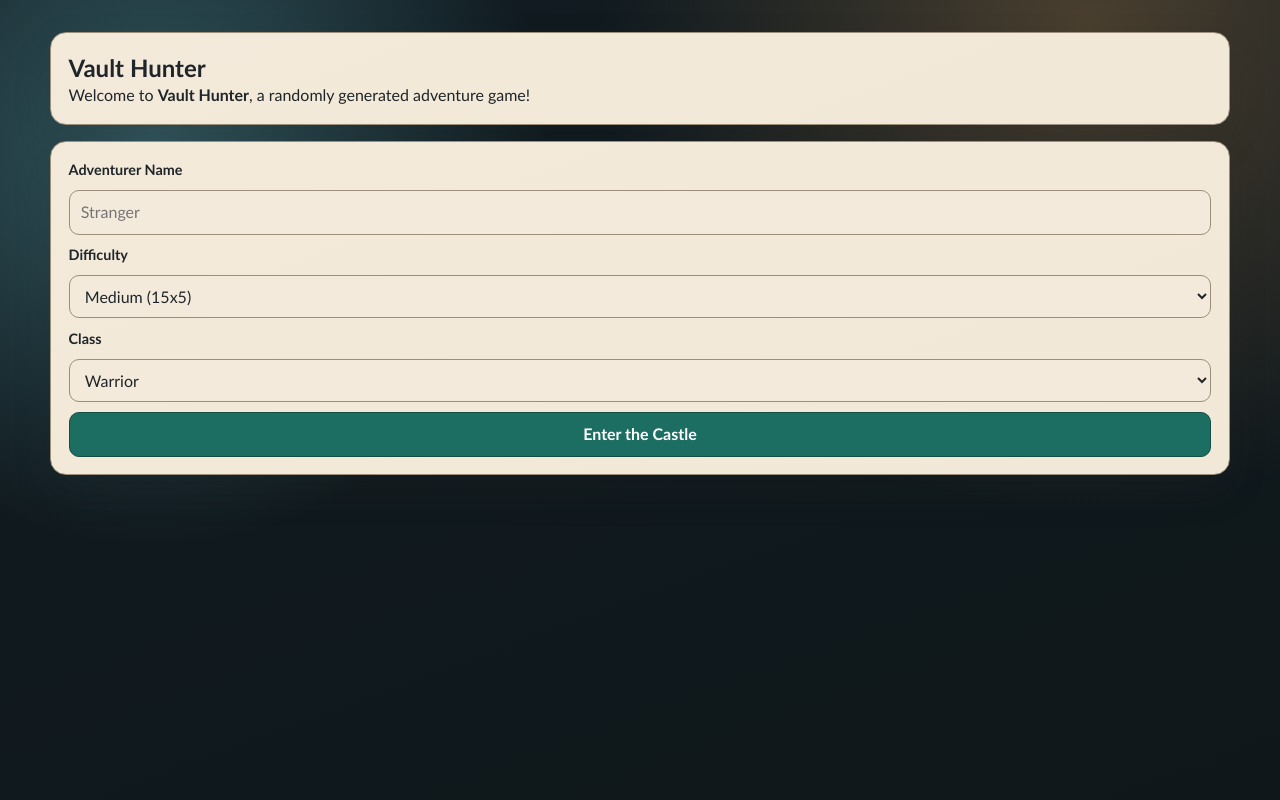
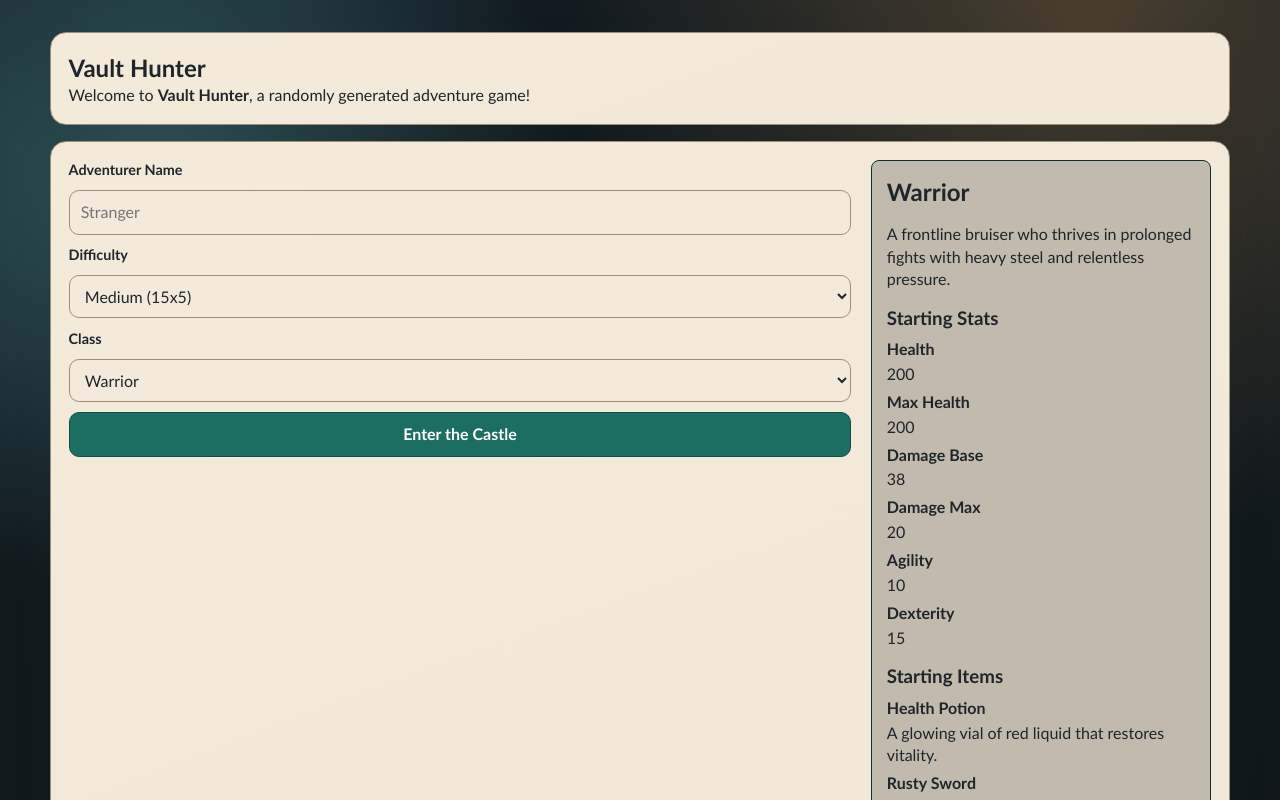
Before and after one commit to BoogleSmith/vault-hunter, a React (Vite) app: page / in a window 1280 px wide. Shown: the top 800 px of the page. Built offline with nearby package versions, Linux system fonts and the light colour scheme.

Commit message:
feat(ui): class description component on start

```diff
--- a/src/features/setup/SetupPage.css
+++ b/src/features/setup/SetupPage.css
@@ -2,7 +2,62 @@
   max-width: 55ch;
 }
 
-.setup form {
+.setup form.setup-form {
+  display: grid;
+  gap: 1rem;
+}
+
+.setup-form-fields {
   display: grid;
   gap: 0.65rem;
 }
+
+.setup-preview {
+  border: 1px solid color-mix(in srgb, var(--accent) 45%, black);
+  border-radius: 8px;
+  padding: 0.9rem;
+  background: color-mix(in srgb, var(--panel) 80%, black);
+  display: grid;
+  gap: 0.9rem;
+}
+
+.setup-preview h2,
+.setup-preview h3 {
+  margin: 0;
+}
+
+.setup-preview-summary {
+  margin: 0;
+  color: color-mix(in srgb, var(--text) 80%, white);
+}
+
+.setup-preview-section {
+  display: grid;
+  gap: 0.45rem;
+}
+
+.setup-preview-section ul {
+  margin: 0;
+  padding: 0;
+  list-style: none;
+  display: grid;
+  gap: 0.35rem;
+}
+
+.setup-preview-section li {
+  display: grid;
+  gap: 0.15rem;
+}
+
+.setup-preview-section li p {
+  margin: 0;
+  color: color-mix(in srgb, var(--text) 72%, white);
+}
+
+@media (min-width: 900px) {
+  .setup form.setup-form {
+    grid-template-columns: minmax(0, 1fr) minmax(260px, 340px);
+    align-items: start;
+    gap: 1.25rem;
+  }
+}
--- a/src/features/setup/components/SetupForm.tsx
+++ b/src/features/setup/components/SetupForm.tsx
@@ -4,9 +4,11 @@ import "../../shared/components/controls.css";
 import {
   DIFFICULTIES,
   type DifficultyKey,
+  ITEMS,
   PLAYER_CLASSES,
   type PlayerClassKey,
 } from "../../../game/data";
+import { getStartingStatsForClass } from "../../../game/player";
 
 interface SetupFormProps {
   playerName: string;
@@ -18,6 +20,15 @@ interface SetupFormProps {
   onSubmit: (event: FormEvent<HTMLFormElement>) => void;
 }
 
+const CLASS_STAT_LABELS = {
+  health: "Health",
+  healthMax: "Max Health",
+  damageBase: "Damage Base",
+  damageMax: "Damage Max",
+  agility: "Agility",
+  dexterity: "Dexterity",
+} as const;
+
 export function SetupForm({
   playerName,
   difficultyKey,
@@ -27,8 +38,24 @@ export function SetupForm({
   onClassChange,
   onSubmit,
 }: SetupFormProps) {
+  const selectedClass = PLAYER_CLASSES[classKey];
+  const classStats = Object.entries(getStartingStatsForClass(classKey));
+  const classItems = Object.entries(
+    selectedClass.startingItems.reduce<Record<string, number>>(
+      (counts, itemKey) => {
+        counts[itemKey] = (counts[itemKey] ?? 0) + 1;
+        return counts;
+      },
+      {},
+    ),
+  ).map(([itemKey, count]) => ({
+    item: ITEMS[itemKey as keyof typeof ITEMS],
+    count,
+  }));
+
   return (
-    <form onSubmit={onSubmit}>
+    <form className="setup-form" onSubmit={onSubmit}>
+      <div className="setup-form-fields">
         <label htmlFor="name">Adventurer Name</label>
         <input
           id="name"
@@ -69,6 +96,47 @@ export function SetupForm({
         </select>
 
         <button type="submit">Enter the Castle</button>
+      </div>
+
+      <aside className="setup-preview" aria-live="polite">
+        <h2>{selectedClass.label}</h2>
+        <p className="setup-preview-summary">{selectedClass.summary}</p>
+
+        <div className="setup-preview-section">
+          <h3>Starting Stats</h3>
+          <ul>
+            {classStats
+              .filter(([statKey]) => statKey !== "alive")
+              .map(([statKey, value]) => (
+                <li key={statKey}>
+                  <strong>
+                    {
+                      CLASS_STAT_LABELS[
+                        statKey as keyof typeof CLASS_STAT_LABELS
+                      ]
+                    }
+                  </strong>
+                  <span>{value}</span>
+                </li>
+              ))}
+          </ul>
+        </div>
+
+        <div className="setup-preview-section">
+          <h3>Starting Items</h3>
+          <ul>
+            {classItems.map(({ item, count }) => (
+              <li key={item.key}>
+                <strong>
+                  {item.label}
+                  {count > 1 ? ` x${count}` : ""}
+                </strong>
+                <p>{item.description}</p>
+              </li>
+            ))}
+          </ul>
+        </div>
+      </aside>
     </form>
   );
 }
--- a/src/game/data/classes.json
+++ b/src/game/data/classes.json
@@ -1,6 +1,7 @@
 {
   "WARRIOR": {
     "label": "Warrior",
+    "summary": "A frontline bruiser who thrives in prolonged fights with heavy steel and relentless pressure.",
     "startingItems": ["HEALTH_POTION", "RUSTY_SWORD", "CHAIN_MAIL"],
     "bonuses": {
       "health": 100,
@@ -13,6 +14,7 @@
   },
   "THEIF": {
     "label": "Theif",
+    "summary": "A slippery infiltrator built around speed, positioning, and evasive play over raw toughness.",
     "startingItems": [
       "HEALTH_POTION",
       "BONE_DAGGER",
@@ -24,12 +26,13 @@
       "healthMax": 0,
       "damageBase": 0,
       "damageMax": 0,
-      "agility": 60,
+      "agility": 15,
       "dexterity": 20
     }
   },
   "ROGUE": {
     "label": "Rogue",
+    "summary": "A precision striker that balances mobility with burst damage and sharp finishing blows.",
     "startingItems": [
       "HEALTH_POTION",
       "BONE_DAGGER",
@@ -41,12 +44,13 @@
       "healthMax": 0,
       "damageBase": 20,
       "damageMax": 0,
-      "agility": 0,
-      "dexterity": 30
+      "agility": 5,
+      "dexterity": 10
     }
   },
   "BRAWLER": {
     "label": "Brawler",
+    "summary": "A reckless powerhouse that trades finesse for crushing hits and durable armor.",
     "startingItems": ["HEALTH_POTION", "RUSTY_SWORD", "PLATE_ARMOR"],
     "bonuses": {
       "health": 0,
--- a/src/game/player.ts
+++ b/src/game/player.ts
@@ -1,4 +1,4 @@
-import { itemFromTemplate, PLAYER_CLASSES } from "./data";
+import { ITEMS, itemFromTemplate, PLAYER_CLASSES } from "./data";
 import {
   applyItemEffect,
   removeItemEffect,
@@ -16,6 +16,49 @@ const BASE_PLAYER: UnitBase = {
   alive: true,
 };
 
+export function getStartingStatsForClass(classKey: PlayerClassKey): UnitBase {
+  const stats = getClassStatsBeforeEquipment(classKey);
+  const playerClass = PLAYER_CLASSES[classKey];
+
+  // Starting equipment is auto-equipped and affects opening stats.
+  for (const itemKey of playerClass.startingItems) {
+    const item = ITEMS[itemKey];
+    if (!item.equipSlots?.length) {
+      continue;
+    }
+    const effect = item.effect;
+    if (effect.healthMax) {
+      stats.healthMax += effect.healthMax;
+      stats.health = Math.min(stats.health + effect.healthMax, stats.healthMax);
+    }
+    if (effect.health) {
+      stats.health = Math.min(stats.health + effect.health, stats.healthMax);
+    }
+    if (effect.damageBase) stats.damageBase += effect.damageBase;
+    if (effect.damageMax) stats.damageMax += effect.damageMax;
+    if (effect.agility) stats.agility += effect.agility;
+    if (effect.dexterity) stats.dexterity += effect.dexterity;
+  }
+
+  return stats;
+}
+
+function getClassStatsBeforeEquipment(classKey: PlayerClassKey): UnitBase {
+  const playerClass = PLAYER_CLASSES[classKey];
+  const bonuses = playerClass.bonuses;
+
+  return {
+    health: BASE_PLAYER.health + bonuses.health,
+    healthMax: BASE_PLAYER.healthMax + bonuses.healthMax,
+    damageBase: BASE_PLAYER.damageBase + bonuses.damageBase,
+    damageMax:
+      BASE_PLAYER.damageBase + BASE_PLAYER.damageMax + bonuses.damageMax,
+    agility: BASE_PLAYER.agility + bonuses.agility,
+    dexterity: BASE_PLAYER.dexterity + bonuses.dexterity,
+    alive: true,
+  };
+}
+
 export function createPlayer({
   name,
   classKey,
@@ -24,18 +67,17 @@ export function createPlayer({
   classKey: PlayerClassKey;
 }): Player {
   const playerClass = PLAYER_CLASSES[classKey];
-  const bonuses = playerClass.bonuses;
+  const baseStats = getClassStatsBeforeEquipment(classKey);
 
   const player: Player = {
     name: name.trim() || "Stranger",
     classKey,
-    health: BASE_PLAYER.health + bonuses.health,
-    healthMax: BASE_PLAYER.healthMax + bonuses.healthMax,
-    damageBase: BASE_PLAYER.damageBase + bonuses.damageBase,
-    damageMax:
-      BASE_PLAYER.damageBase + BASE_PLAYER.damageMax + bonuses.damageMax,
-    agility: BASE_PLAYER.agility + bonuses.agility,
-    dexterity: BASE_PLAYER.dexterity + bonuses.dexterity,
+    health: baseStats.health,
+    healthMax: baseStats.healthMax,
+    damageBase: baseStats.damageBase,
+    damageMax: baseStats.damageMax,
+    agility: baseStats.agility,
+    dexterity: baseStats.dexterity,
     alive: true,
     inventory: [],
     equipment: {},
--- a/src/game/types.ts
+++ b/src/game/types.ts
@@ -129,6 +129,7 @@ export interface UnitBonuses {
 
 export interface PlayerClass {
   label: string;
+  summary: string;
   bonuses: UnitBonuses;
   startingItems: ItemKey[];
 }
```
Lines whose indentation alone changed are shown as unchanged.
